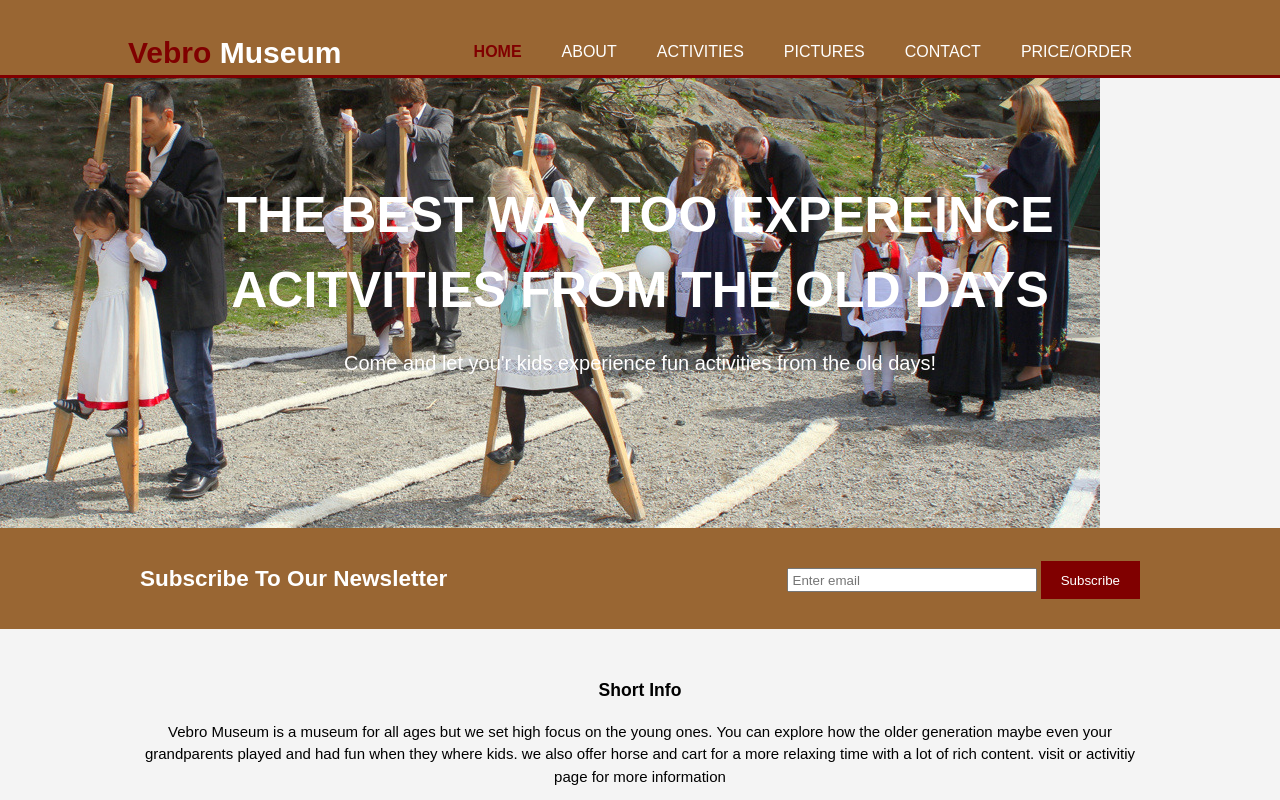
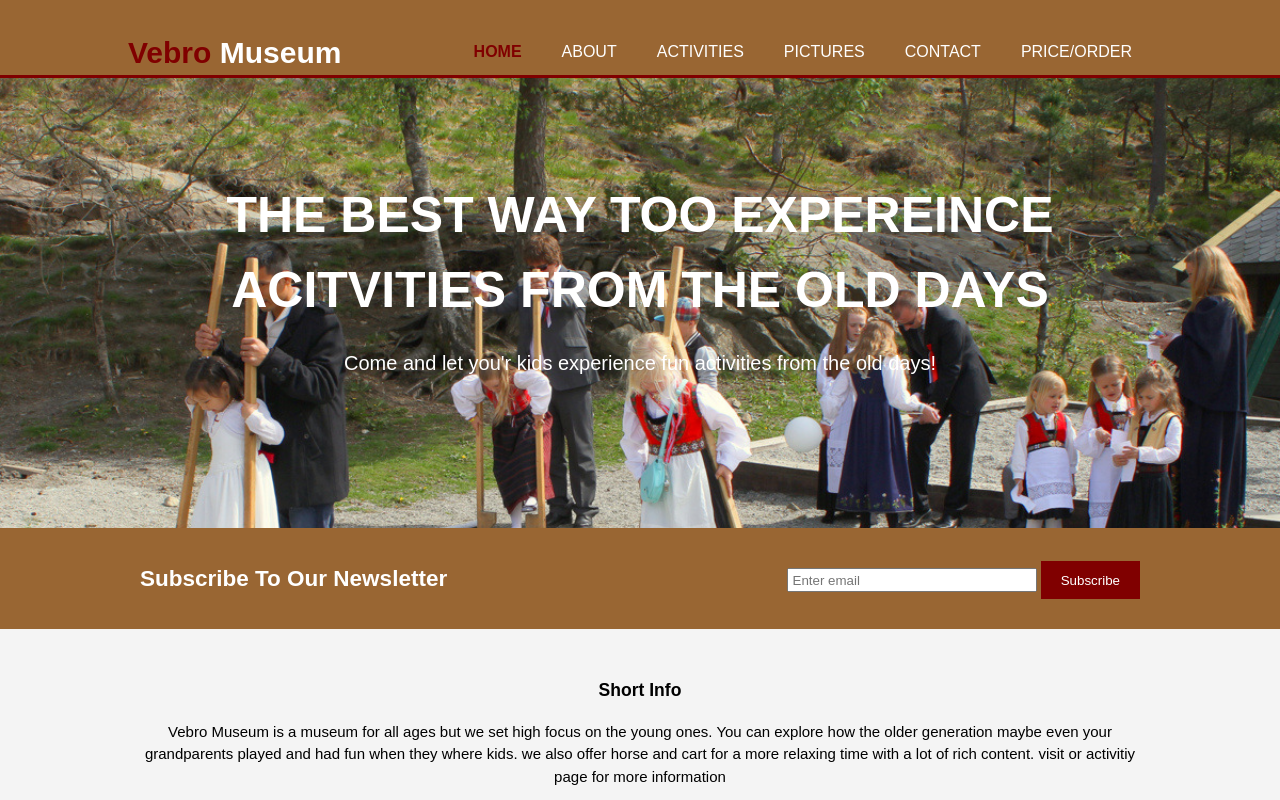
Before and after one commit to aaern123/MinHjemmeside, a plain HTML site: page Website/index.html in a window 1280 px wide. Shown: the top 800 px of the page. Drawn offline with Linux system fonts and the light colour scheme.

Commit message:
Update style.css

```diff
--- a/Website/css/style.css
+++ b/Website/css/style.css
@@ -128,10 +128,11 @@ header a:hover{
 
 #showcase{
   min-height: 450px;
-  background: url("../images/stylter2.jpg") no-repeat -100px -150px;
+  min-width : 450px;
+  background: url("../images/stylter2.jpg") no-repeat;
   text-align: center;
   color:#fff;
-  margin:0px;
+  background-size: cover;
 }
 
 
```
